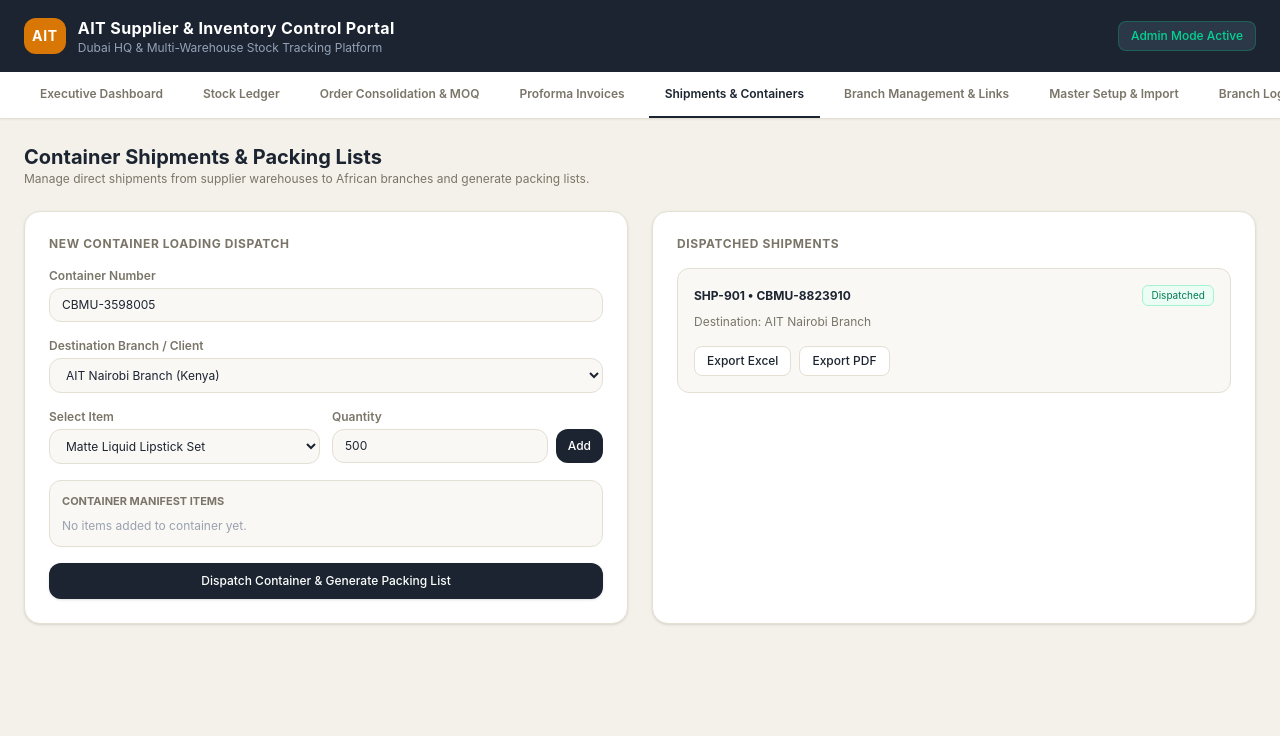
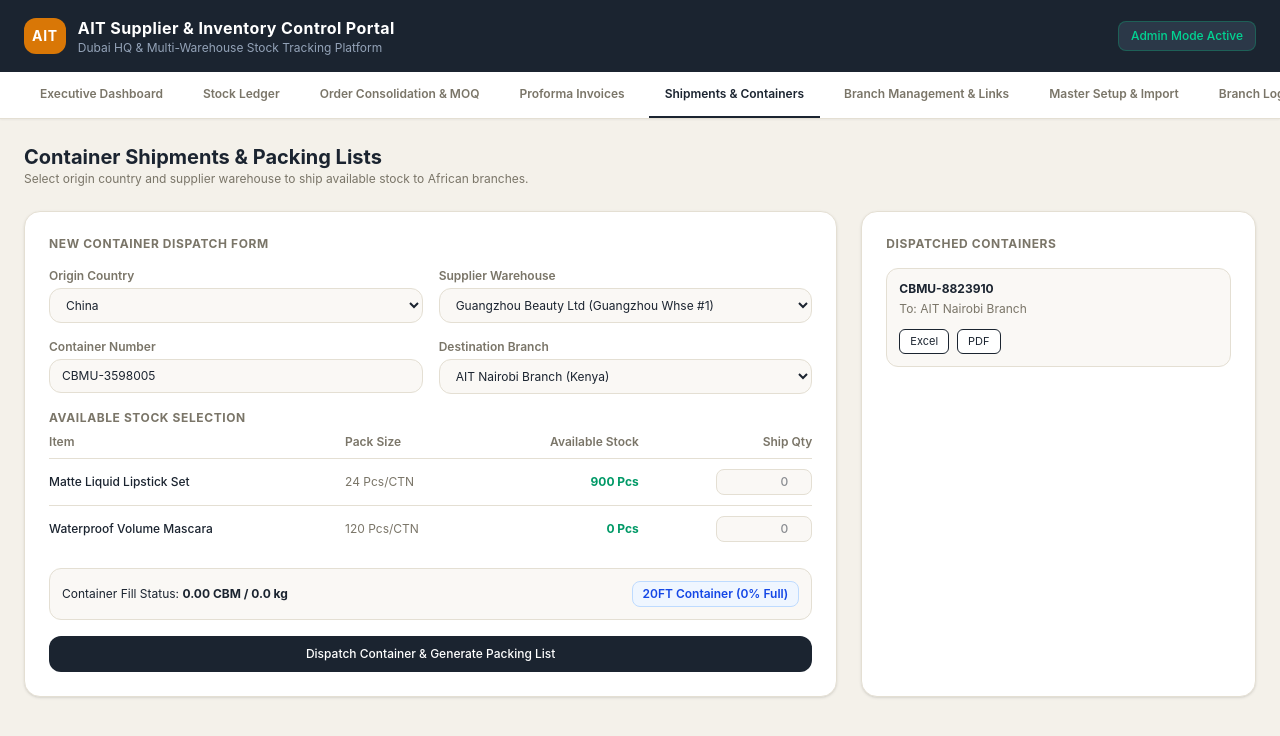
Before and after one commit to abdulrehmanmaisongalaxy/AIT-Stock-Tracker-at-Supplier-Warehouse, a React (Vite) app: page / in a window 1280 px wide. Both pictures are taken after a click on the button "Shipments & Containers". Shown: the top 736 px of the page. Built offline with nearby package versions, Linux system fonts and the light colour scheme.

Commit message:
Shipments.jsx

```diff
--- a/src/components/Shipments.jsx
+++ b/src/components/Shipments.jsx
@@ -1,157 +1,179 @@
 import React, { useState } from 'react';
 
-export function Shipments({ shipments, setShipments, branches, items, suppliers }) {
+export function Shipments({ shipments, setShipments, branches, items, suppliers, proformaInvoices }) {
+  const [selectedCountry, setSelectedCountry] = useState('China');
+  const [selectedSupplierId, setSelectedSupplierId] = useState(suppliers[0]?.id || '');
   const [containerNo, setContainerNo] = useState('CBMU-' + Math.floor(1000000 + Math.random() * 9000000));
   const [branchId, setBranchId] = useState(branches[0]?.id || 'Branch-A');
-  const [selectedItem, setSelectedItem] = useState(items[0]?.id || '');
-  const [qty, setQty] = useState(500);
-  const [shipItems, setShipItems] = useState([]);
+  const [shipItems, setShipItems] = useState({});
 
-  const handleAddItem = () => {
-    if (!selectedItem || qty <= 0) return;
-    setShipItems(prev => [...prev, { itemId: selectedItem, qty: Number(qty) }]);
-    setQty(500);
+  // Filter suppliers by selected country
+  const filteredSuppliers = suppliers.filter(s => s.country === selectedCountry);
+  const activeSupplier = suppliers.find(s => s.id === selectedSupplierId) || filteredSuppliers[0];
+
+  // Filter items belonging to active supplier
+  const supplierItems = items.filter(i => i.supplier === activeSupplier?.name);
+
+  // Calculate available stock per item
+  const getAvailableStock = (itemId) => {
+    let ordered = 0;
+    proformaInvoices.forEach(pi => {
+      (pi.items || []).forEach(piItm => { if (piItm.itemId === itemId) ordered += Number(piItm.qty || 0); });
+    });
+    let shipped = 0;
+    shipments.forEach(shp => {
+      (shp.items || []).forEach(shpItm => { if (shpItm.itemId === itemId) shipped += Number(shpItm.qty || 0); });
+    });
+    return ordered - shipped;
   };
 
-  const handleCreateShipment = (e) => {
+  const handleQtyChange = (itemId, val) => {
+    setShipItems(prev => ({ ...prev, [itemId]: Number(val) }));
+  };
+
+  // Container Fill calculations
+  let totalCbm = 0;
+  let totalWeight = 0;
+  Object.keys(shipItems).forEach(itemId => {
+    const qty = shipItems[itemId];
+    const itm = items.find(i => i.id === itemId);
+    if (qty > 0 && itm) {
+      totalCbm += qty * (itm.cbm || 0.04);
+      totalWeight += qty * ((itm.weightKg || 12) / 100);
+    }
+  });
+
+  const containerType = totalCbm > 30 ? '40FT Container' : '20FT Container';
+  const maxCbm = totalCbm > 30 ? 58 : 28;
+  const fillPct = Math.min(100, Math.round((totalCbm / maxCbm) * 100));
+
+  const handleDispatchContainer = (e) => {
     e.preventDefault();
-    if (shipItems.length === 0) {
-      alert("Please add at least one item to the container shipment.");
+    const itemsList = Object.keys(shipItems)
+      .filter(itemId => shipItems[itemId] > 0)
+      .map(itemId => ({ itemId, qty: shipItems[itemId] }));
+
+    if (itemsList.length === 0) {
+      alert("Please add items to ship.");
       return;
     }
+
     const newShipment = {
       id: `SHP-${Math.floor(900 + Math.random() * 90)}`,
       branchId,
       containerNo,
       date: new Date().toISOString().split('T')[0],
-      items: shipItems
+      items: itemsList
     };
+
     setShipments(prev => [newShipment, ...prev]);
-    setShipItems([]);
+    setShipItems({});
     setContainerNo('CBMU-' + Math.floor(1000000 + Math.random() * 9000000));
-    alert("Container shipment successfully created and stock ledger updated!");
+    alert("Container successfully dispatched and stock ledger updated!");
   };
 
   return (
     <div className="space-y-6">
       <div>
         <h2 className="text-xl font-bold text-[#1B2430]">Container Shipments & Packing Lists</h2>
-        <p className="text-xs text-[#7A7568]">Manage direct shipments from supplier warehouses to African branches and generate packing lists.</p>
+        <p className="text-xs text-[#7A7568]">Select origin country and supplier warehouse to ship available stock to African branches.</p>
       </div>
 
-      <div className="grid grid-cols-1 md:grid-cols-2 gap-6">
-        {/* Create Shipment Form */}
-        <form onSubmit={handleCreateShipment} className="bg-white rounded-2xl border border-[#E4DFD3] p-6 shadow-sm space-y-4">
-          <h3 className="text-xs font-bold uppercase tracking-wider text-[#7A7568]">New Container Loading Dispatch</h3>
+      <div className="grid grid-cols-1 md:grid-cols-3 gap-6">
+        <form onSubmit={handleDispatchContainer} className="md:col-span-2 bg-white rounded-2xl border border-[#E4DFD3] p-6 shadow-sm space-y-4">
+          <h3 className="text-xs font-bold uppercase tracking-wider text-[#7A7568]">New Container Dispatch Form</h3>
 
-          <div>
-            <label className="block text-xs font-semibold text-[#7A7568] mb-1">Container Number</label>
-            <input
-              type="text"
-              value={containerNo}
-              onChange={(e) => setContainerNo(e.target.value)}
-              className="w-full bg-[#FAF8F5] border border-[#E4DFD3] rounded-xl px-3 py-2 text-xs text-[#1B2430]"
-              required
-            />
+          <div className="grid grid-cols-2 gap-4">
+            <div>
+              <label className="block text-xs font-semibold text-[#7A7568] mb-1">Origin Country</label>
+              <select value={selectedCountry} onChange={e => setSelectedCountry(e.target.value)} className="w-full bg-[#FAF8F5] border border-[#E4DFD3] rounded-xl px-3 py-2 text-xs">
+                <option value="China">China</option>
+                <option value="Thailand">Thailand</option>
+                <option value="UAE">UAE (Dubai)</option>
+              </select>
+            </div>
+            <div>
+              <label className="block text-xs font-semibold text-[#7A7568] mb-1">Supplier Warehouse</label>
+              <select value={selectedSupplierId} onChange={e => setSelectedSupplierId(e.target.value)} className="w-full bg-[#FAF8F5] border border-[#E4DFD3] rounded-xl px-3 py-2 text-xs">
+                {filteredSuppliers.map(s => <option key={s.id} value={s.id}>{s.name} ({s.warehouse})</option>)}
+              </select>
+            </div>
+          </div>
+
+          <div className="grid grid-cols-2 gap-4">
+            <div>
+              <label className="block text-xs font-semibold text-[#7A7568] mb-1">Container Number</label>
+              <input type="text" value={containerNo} onChange={e => setContainerNo(e.target.value)} className="w-full bg-[#FAF8F5] border border-[#E4DFD3] rounded-xl px-3 py-2 text-xs" required />
+            </div>
+            <div>
+              <label className="block text-xs font-semibold text-[#7A7568] mb-1">Destination Branch</label>
+              <select value={branchId} onChange={e => setBranchId(e.target.value)} className="w-full bg-[#FAF8F5] border border-[#E4DFD3] rounded-xl px-3 py-2 text-xs">
+                {branches.map(b => <option key={b.id} value={b.id}>{b.name} ({b.country})</option>)}
+              </select>
+            </div>
           </div>
 
           <div>
-            <label className="block text-xs font-semibold text-[#7A7568] mb-1">Destination Branch / Client</label>
-            <select
-              value={branchId}
-              onChange={(e) => setBranchId(e.target.value)}
-              className="w-full bg-[#FAF8F5] border border-[#E4DFD3] rounded-xl px-3 py-2 text-xs text-[#1B2430]"
-            >
-              {branches.map(b => (
-                <option key={b.id} value={b.id}>{b.name} ({b.country})</option>
-              ))}
-            </select>
+            <h4 className="text-xs font-bold uppercase tracking-wider text-[#7A7568] mt-4 mb-2">Available Stock Selection</h4>
+            <table className="w-full text-left border-collapse text-xs">
+              <thead>
+                <tr className="border-b border-[#E4DFD3] text-[#7A7568]">
+                  <th className="pb-2 font-semibold">Item</th>
+                  <th className="pb-2 font-semibold">Pack Size</th>
+                  <th className="pb-2 font-semibold text-right">Available Stock</th>
+                  <th className="pb-2 font-semibold text-right">Ship Qty</th>
+                </tr>
+              </thead>
+              <tbody className="divide-y divide-[#E4DFD3]">
+                {supplierItems.map(i => {
+                  const avail = getAvailableStock(i.id);
+                  return (
+                    <tr key={i.id} className="hover:bg-[#FAF8F5]">
+                      <td className="py-2.5 font-medium text-[#1B2430]">{i.name}</td>
+                      <td className="py-2.5 text-[#7A7568]">{i.packSize || 'N/A'}</td>
+                      <td className="py-2.5 text-right font-bold text-emerald-600">{avail} {i.unit}</td>
+                      <td className="py-2.5 text-right">
+                        <input
+                          type="number"
+                          placeholder="0"
+                          max={avail}
+                          value={shipItems[i.id] || ''}
+                          onChange={e => handleQtyChange(i.id, e.target.value)}
+                          className="w-24 bg-[#FAF8F5] border border-[#E4DFD3] rounded-lg px-2 py-1 text-xs text-right font-medium"
+                        />
+                      </td>
+                    </tr>
+                  );
+                })}
+              </tbody>
+            </table>
           </div>
 
-          <div className="grid grid-cols-2 gap-3">
-            <div>
-              <label className="block text-xs font-semibold text-[#7A7568] mb-1">Select Item</label>
-              <select
-                value={selectedItem}
-                onChange={(e) => setSelectedItem(e.target.value)}
-                className="w-full bg-[#FAF8F5] border border-[#E4DFD3] rounded-xl px-3 py-2 text-xs text-[#1B2430]"
-              >
-                {items.map(i => (
-                  <option key={i.id} value={i.id}>{i.name}</option>
-                ))}
-              </select>
-            </div>
-            <div>
-              <label className="block text-xs font-semibold text-[#7A7568] mb-1">Quantity</label>
-              <div className="flex gap-2">
-                <input
-                  type="number"
-                  value={qty}
-                  onChange={(e) => setQty(e.target.value)}
-                  className="w-full bg-[#FAF8F5] border border-[#E4DFD3] rounded-xl px-3 py-2 text-xs text-[#1B2430]"
-                />
-                <button
-                  type="button"
-                  onClick={handleAddItem}
-                  className="bg-[#1B2430] text-white px-3 py-2 rounded-xl text-xs font-medium cursor-pointer"
-                >
-                  Add
-                </button>
-              </div>
-            </div>
+          {/* Container Fill Gauge */}
+          <div className="bg-[#FAF8F5] p-3 rounded-xl border border-[#E4DFD3] flex justify-between items-center text-xs">
+            <span>Container Fill Status: <strong className="text-[#1B2430]">{totalCbm.toFixed(2)} CBM / {totalWeight.toFixed(1)} kg</strong></span>
+            <span className="font-semibold px-2.5 py-1 bg-blue-50 text-blue-700 rounded-lg border border-blue-200">
+              {containerType} ({fillPct}% Full)
+            </span>
           </div>
 
-          {/* Added Items Preview */}
-          <div className="border border-[#E4DFD3] rounded-xl p-3 bg-[#FAF8F5]">
-            <h4 className="text-[11px] font-bold uppercase text-[#7A7568] mb-2">Container Manifest Items</h4>
-            {shipItems.length === 0 ? (
-              <p className="text-xs text-gray-400">No items added to container yet.</p>
-            ) : (
-              <ul className="space-y-1 text-xs">
-                {shipItems.map((si, idx) => (
-                  <li key={idx} className="flex justify-between text-[#1B2430]">
-                    <span>{items.find(i => i.id === si.itemId)?.name}</span>
-                    <span className="font-bold">{si.qty} units</span>
-                  </li>
-                ))}
-              </ul>
-            )}
-          </div>
-
-          <button
-            type="submit"
-            className="w-full bg-[#1B2430] hover:bg-[#2B3848] text-white text-xs font-medium py-2.5 rounded-xl transition-colors cursor-pointer shadow-sm"
-          >
+          <button type="submit" className="w-full bg-[#1B2430] hover:bg-[#2B3848] text-white text-xs font-medium py-2.5 rounded-xl cursor-pointer">
             Dispatch Container & Generate Packing List
           </button>
         </form>
 
-        {/* Existing Shipments List */}
         <div className="bg-white rounded-2xl border border-[#E4DFD3] p-6 shadow-sm space-y-4">
-          <h3 className="text-xs font-bold uppercase tracking-wider text-[#7A7568]">Dispatched Shipments</h3>
+          <h3 className="text-xs font-bold uppercase tracking-wider text-[#7A7568]">Dispatched Containers</h3>
           <div className="space-y-3">
             {shipments.map(shp => {
               const b = branches.find(br => br.id === shp.branchId);
               return (
-                <div key={shp.id} className="p-4 border border-[#E4DFD3] rounded-xl space-y-2 bg-[#FAF8F5]">
-                  <div className="flex justify-between items-center">
-                    <span className="font-bold text-xs text-[#1B2430]">{shp.id} • {shp.containerNo}</span>
-                    <span className="text-[10px] bg-emerald-50 text-emerald-700 px-2 py-0.5 rounded-md border border-emerald-200">Dispatched</span>
-                  </div>
-                  <div className="text-xs text-[#7A7568]">Destination: {b ? b.name : shp.branchId}</div>
+                <div key={shp.id} className="p-3 border border-[#E4DFD3] rounded-xl space-y-1 bg-[#FAF8F5] text-xs">
+                  <div className="font-bold text-[#1B2430]">{shp.containerNo}</div>
+                  <div className="text-[#7A7568]">To: {b ? b.name : shp.branchId}</div>
                   <div className="flex gap-2 pt-2">
-                    <button
-                      onClick={() => alert(`Generating Excel Packing List for ${shp.containerNo}...`)}
-                      className="bg-white border border-[#E4DFD3] text-[#1B2430] px-3 py-1.5 rounded-lg text-xs font-medium hover:bg-gray-50 cursor-pointer"
-                    >
-                      Export Excel
-                    </button>
-                    <button
-                      onClick={() => alert(`Generating PDF Packing List for ${shp.containerNo}...`)}
-                      className="bg-white border border-[#E4DFD3] text-[#1B2430] px-3 py-1.5 rounded-lg text-xs font-medium hover:bg-gray-50 cursor-pointer"
-                    >
-                      Export PDF
-                    </button>
+                    <button onClick={() => alert("Downloading Excel Packing List...")} className="bg-white border px-2.5 py-1 rounded-md text-[11px] cursor-pointer">Excel</button>
+                    <button onClick={() => alert("Downloading PDF Packing List...")} className="bg-white border px-2.5 py-1 rounded-md text-[11px] cursor-pointer">PDF</button>
                   </div>
                 </div>
               );
```
